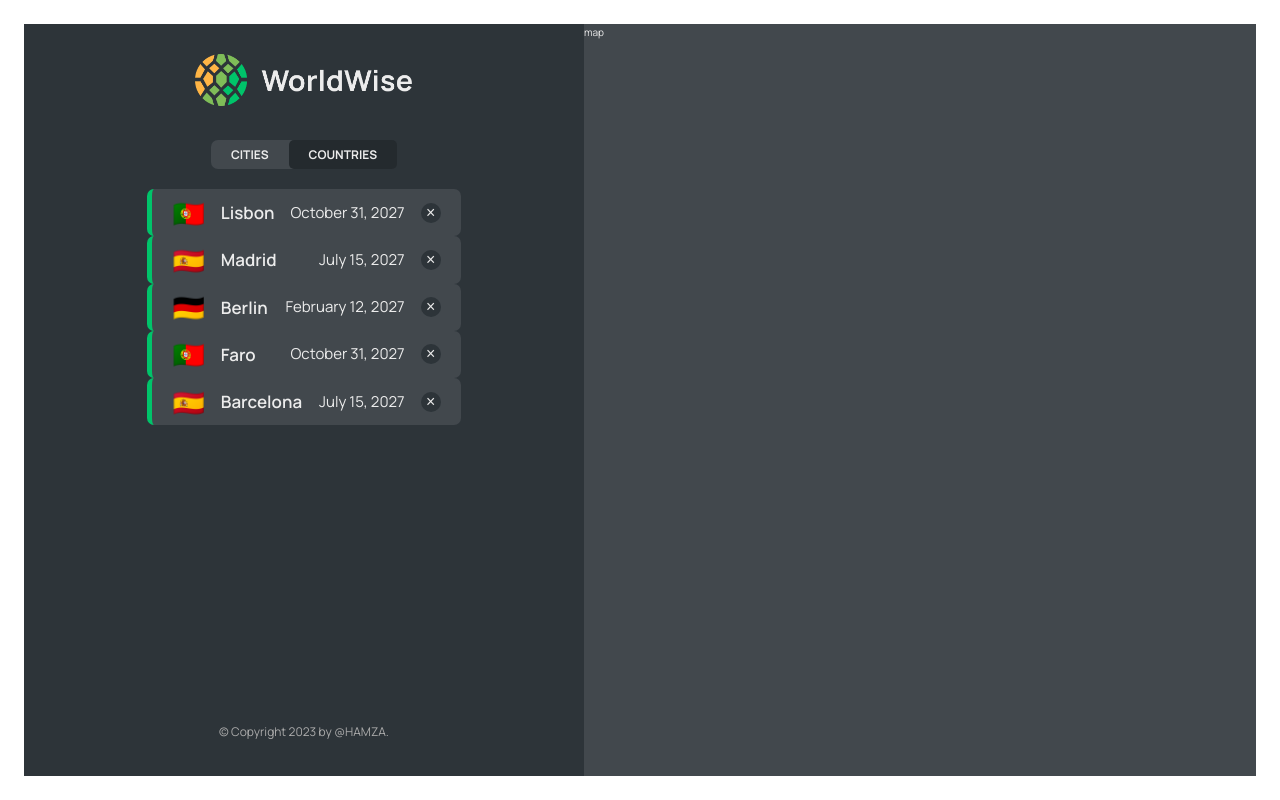
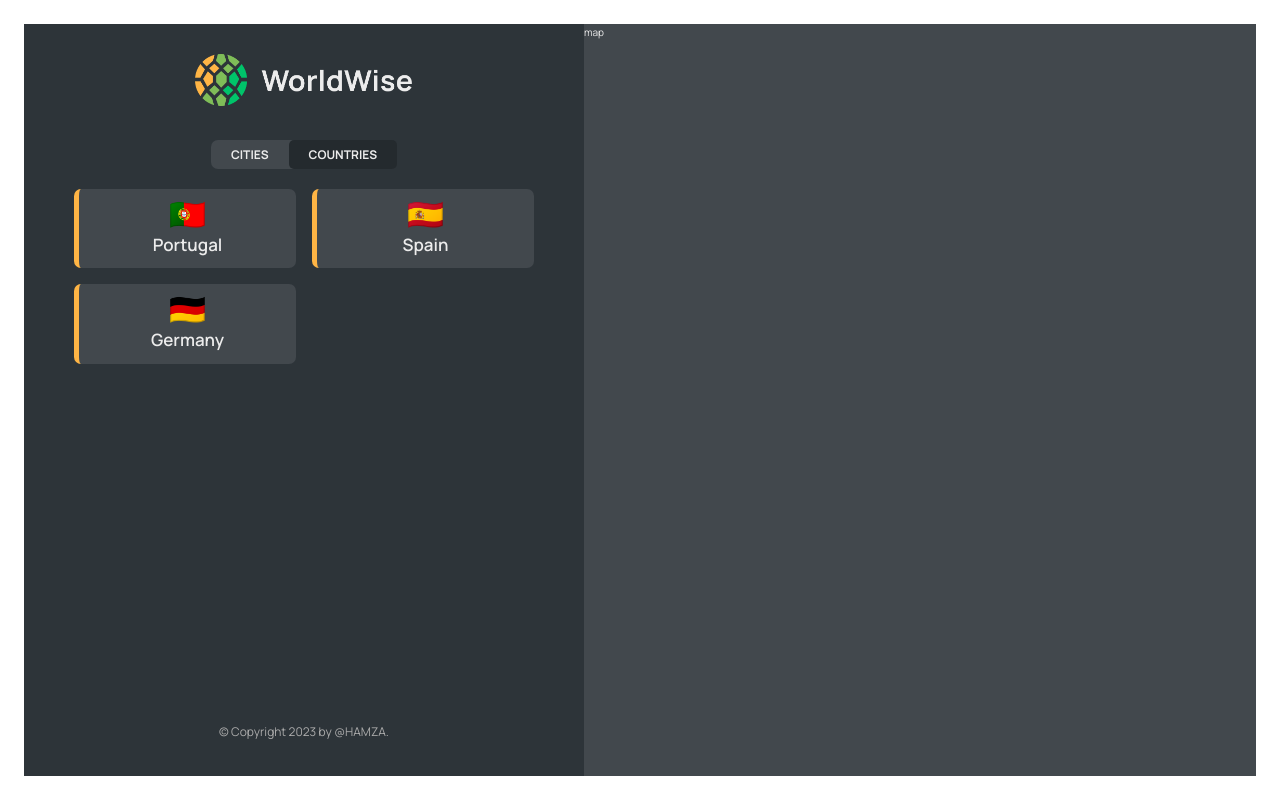
Before and after one commit to HamzaHamani/World-Wise, a React (Vite) app: page /app/countries in a window 1280 px wide. Built offline with nearby package versions, Linux system fonts and the light colour scheme; data requests are answered from the project's data file; what country-flag-emoji-polyfill would draw is missing.

Commit message:
added unique country lis

```diff
--- a/src/components/CountryList.jsx
+++ b/src/components/CountryList.jsx
@@ -1,8 +1,9 @@
-import CityItem from "./CityItem";
 import styles from "./CountryList.module.css";
 import Spinner from "./Spinner";
 import Message from "./Message";
+import CountryItem from "./CountryItem";
 function CountryList({ loading, cities }) {
+  console.log(cities);
   const length = cities.length;
 
   if (loading) return <Spinner />;
@@ -10,10 +11,22 @@ function CountryList({ loading, cities }) {
     return (
       <Message message="Add your List of cities you visited by clicking on the map" />
     );
+  const countries = cities.reduce((arr, city) => {
+    if (arr.map((el) => el.country).includes(city.country)) {
+      return arr;
+    } else {
+      return [...arr, { country: city.country, emoji: city.emoji }];
+    }
+  }, []);
+
+  // const countries = cities.reduce((acc, cur) => {
+  //   if (acc.map((el) => el.country).includes(cur.country)) return acc;
+  //   else return [...acc, { country: cur.country, emoji: cur.emoji }];
+  // }, []);
   return (
-    <ul className={styles.countriesList}>
-      {cities.map((city) => (
-        <CityItem city={city} key={city.id} />
+    <ul className={styles.countryList}>
+      {countries.map((country) => (
+        <CountryItem country={country} key={country.country} />
       ))}
     </ul>
   );
```
